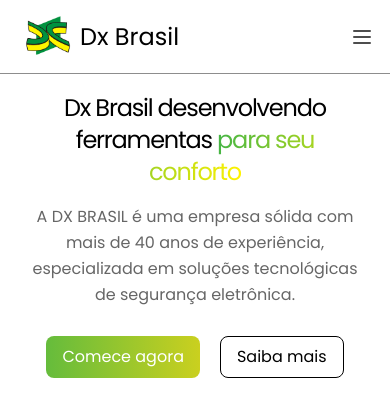
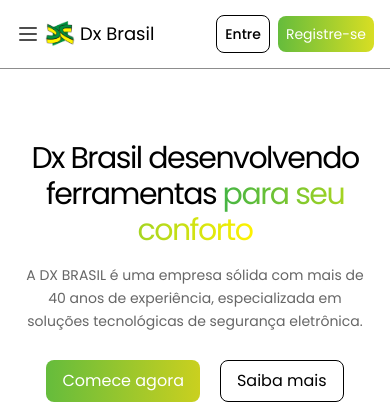
Before and after one commit to DesenvolvimentoVisionCar/dxBrasil, a React (Vite) app: page / in a window 390 px wide. Shown: the top 404 px of the page. Built offline with nearby package versions, Linux system fonts and the light colour scheme; the HTML template or start-up script is replaced by a standard one.

Commit message:
feat: responsivo

```diff
--- a/src/components/FeaturesSection.jsx
+++ b/src/components/FeaturesSection.jsx
@@ -2,7 +2,7 @@
 
 const FeatureSection = () => {
   return (
-    <div className="mt-40 border-b border-stone-400">
+    <div className="mt-24 md:mt-40 border-b border-stone-400">
       <div className="text-center">
         <h2 className="text-2xl sm:text-5xl lg:text-5xl mt-10 lg:mt-20 tracking-wide">
         Monitoramento via Rádio<br/>
@@ -21,7 +21,7 @@
               </div>
               <div>
                 <h5 className="mt-1 mb-3 text-xl text-start">{feature.text}</h5>
-                <p className="text-md p-2 mb-20 text-start text-stone-500">
+                <p className="text-md p-2 mb-6 sm:mb-20 text-start text-stone-500">
                   {feature.description}
                 </p>
               </div>
--- a/src/components/HeroSection.jsx
+++ b/src/components/HeroSection.jsx
@@ -3,15 +3,15 @@
 
 const HeroSection = () => {
   return (
-    <div className="flex flex-col items-center mt-20 sm:mt-40 px-4">
-      <h1 className="text-2xl sm:text-4xl lg:text-6xl text-center tracking-tighter">
+    <div className="flex flex-col items-center mt-32 sm:mt-40 px-2">
+      <h1 className="text-3xl sm:text-4xl lg:text-6xl text-center tracking-tighter">
         Dx Brasil desenvolvendo ferramentas
         <span className="bg-gradient-to-r from-[#40b346] to-[#fff200] text-transparent bg-clip-text">
           {" "}
           <br className="hidden lg:block" /> para seu conforto
         </span>
       </h1>
-      <p className="mt-4 text-center text-[#666666] max-w-xl sm:max-w-3xl lg:max-w-4xl sm:text-base lg:text-lg leading-relaxed">
+      <p className="mt-4 text-center text-[#666666] max-w-xl sm:max-w-3xl lg:max-w-4xl text-sm sm:text-base lg:text-lg leading-relaxed">
         A DX BRASIL é uma empresa sólida com mais de 40 anos de experiência, especializada em soluções tecnológicas de segurança eletrônica.
       </p>
       <div className="flex flex-row mt-7 space-x-5">
--- a/src/components/Navbar.jsx
+++ b/src/components/Navbar.jsx
@@ -43,11 +43,37 @@
         } container mx-auto lg:px-14 px-4 py-4`}
       >
         <div className="flex items-center justify-between w-full">
-          <RouterLink to="/" className="text-2xl flex items-center">
-            <img src={Logo} alt="DX Logo" className="w-16" />
-            <h2>Dx Brasil</h2>
-          </RouterLink>
+          <div className="flex items-center">
+            <button
+              className="md:hidden focus:outline-none focus:text-gray-500"
+              onClick={toggleMenu}
+              aria-label="Toggle menu"
+            >
+              {isMenuOpen ? (
+                <X className="h-6 w-6 text-neutralGray" />
+              ) : (
+                <Menu className="h-6 w-6 text-neutralGray" />
+              )}
+            </button>
+            <RouterLink to="/" className="text-2xl flex items-center">
+              <img src={Logo} alt="DX Logo" className="w-10 sm:w-16" />
+              <h2 className="text-lg sm:text-2xl">Dx Brasil</h2>
+            </RouterLink>
+          </div>
 
+        <div className="flex sm:hidden flex-row gap-2">
+          <button className="cursor-pointer hover:text-[#5cb41d] first:font-medium">
+            <span className="text-sm py-2 px-2 rounded-lg border border-black hover:border-[#65bc3c] bg-gradient-to-br">
+              Entre
+            </span>
+          </button>
+          <button
+            href="/cadastro "
+            className="text-sm py-2 px-2 text-white rounded-lg gradient-background"
+          >
+            Registre-se
+          </button>
+        </div>
           <ul className="hidden md:flex space-x-8">
             {navItems.map(({ link, path, route }) => (
               <li key={link}>
@@ -90,22 +116,10 @@
                 href="/login"
                 className="py-2 px-2 text-white rounded-lg gradient-background "
               >
-                Crie uma conta
+                Registre-se
               </button>
             </RouterLink>
           </div>
-
-          <button
-            className="md:hidden focus:outline-none focus:text-gray-500"
-            onClick={toggleMenu}
-            aria-label="Toggle menu"
-          >
-            {isMenuOpen ? (
-              <X className="h-6 w-6 text-neutralGray" />
-            ) : (
-              <Menu className="h-6 w-6 text-neutralGray" />
-            )}
-          </button>
         </div>
 
         {isMenuOpen && (
@@ -135,19 +149,6 @@
                   )}
                 </li>
               ))}
-              <li className="gap-2 flex items-center justify-center md:flex-row">
-                <button className="cursor-pointer hover:text-[#5cb41d] first:font-medium">
-                  <span className="py-2 px-3 rounded-lg border border-black hover:border-[#65bc3c] bg-gradient-to-br">
-                    Entre
-                  </span>
-                </button>
-                <button
-                  href="/cadastro "
-                  className="py-2 px-2 text-white rounded-lg gradient-background"
-                >
-                  Crie uma conta
-                </button>
-              </li>
             </ul>
           </div>
         )}
--- a/src/components/Pricing.jsx
+++ b/src/components/Pricing.jsx
@@ -94,6 +94,9 @@
           slidesPerView={slidesPerView}
           navigation={false} // Desativa os controles padrão
           breakpoints={{
+            0: {
+              slidesPerView: 1,
+            },
             640: {
               slidesPerView: 2,
             },
@@ -105,7 +108,7 @@
         >
           {filteredOptions.map((option, index) => (
             <SwiperSlide className="mt-2" key={index}>
-              <div className="transition-all hover:-translate-y-2 p-10 border shadow-md  min-h-[560px] rounded-xl flex flex-col justify-between">
+              <div className="transition-all hover:-translate-y-2 p-4 sm:p-10 border shadow-md  min-h-[500px] sm:min-h-[560px] rounded-xl flex flex-col justify-between">
                 <p className="text-4xl mb-8">
                   {option.title}
                   {(option.title === "Transmissor Full DS" || option.title === "Módulo IP Lite") && (
@@ -117,8 +120,8 @@
                 <ul>
                   {option.features.map((feature, idx) => (
                     <li key={idx} className="mt-8 flex items-center">
-                      <CheckCircle2 className="text-[#52ee5a]"/>
-                      <span className="ml-2">{feature}</span>
+                      <CheckCircle2 size={24} className="text-[#52ee5a]"/>
+                      <span className="text-nowrap ml-2">{feature}</span>
                     </li>
                   ))}
                 </ul>
--- a/src/components/TabButton.jsx
+++ b/src/components/TabButton.jsx
@@ -5,7 +5,7 @@
     : "text-stone-400 p-1";
   return (
     <span onClick={selectTab} className="flex justify-between items-center">
-      <p className={` mr-2 md:mr-4  ${buttonClasses}`}>
+      <p className={` mr-1 md:mr-4  ${buttonClasses}`}>
         {children}
       </p>
     </span>
--- a/src/components/TimelineSection.jsx
+++ b/src/components/TimelineSection.jsx
@@ -82,9 +82,9 @@
   return (
     <div className="flex justify-center items-center mt-20">
       <div className=" mx-4">
-        <h1 className="text-center text-5xl py-5 mb-6">
+        <h1 className="text-center text-3xl sm:text-5xl py-5 mb-6">
           Sobre Nós
-          <p className="text-xl mt-2 text-stone-500">
+          <p className="text-lg sm:text-xl mt-2 text-stone-500">
             A DX Brasil possui mais de 500+ parceiros
           </p>
         </h1>
```
